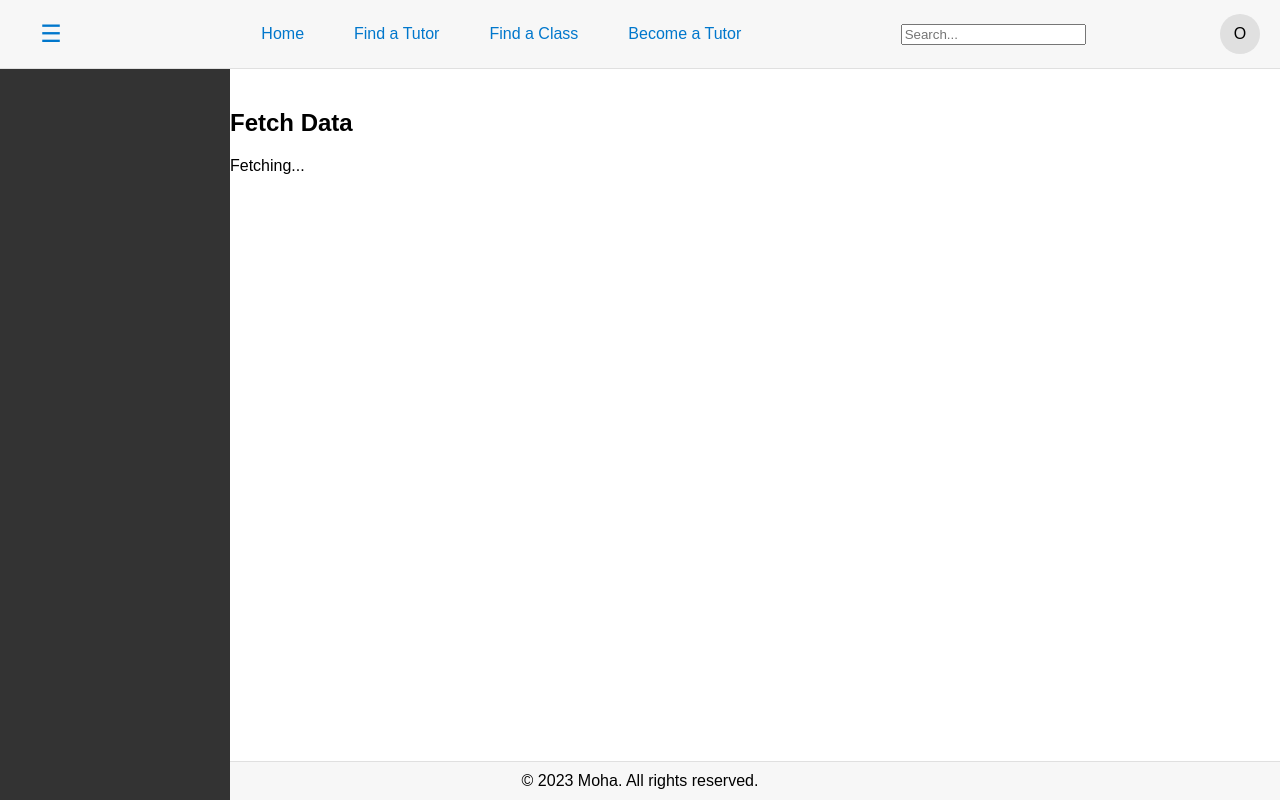
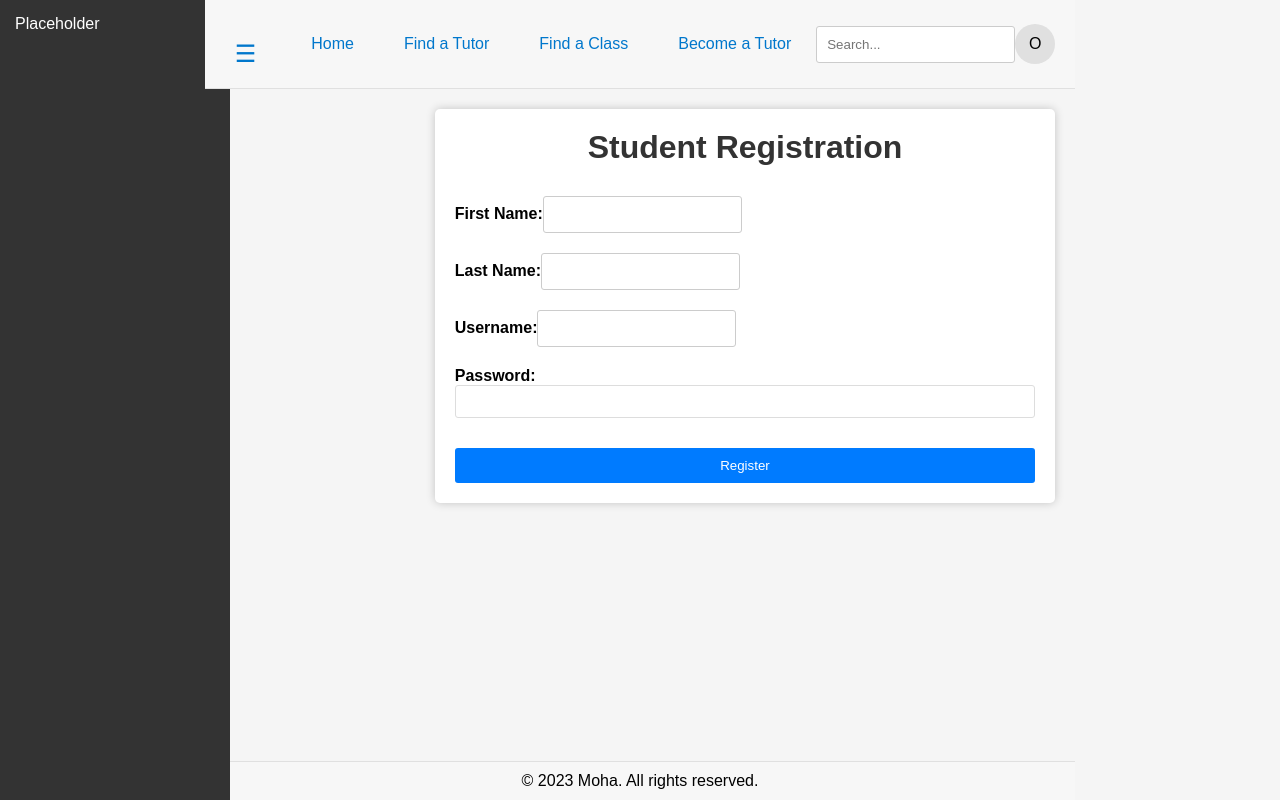
Before and after one commit to metaknightccc/MoHa, a React (Create React App) app in the folder react-app/: page / in a window 1280 px wide. Built offline with nearby package versions, Linux system fonts and the light colour scheme; no server answers.

Commit message:
feat: added test template for student registeration

```diff
--- a/react-app/src/App.js
+++ b/react-app/src/App.js
@@ -3,12 +3,13 @@
 import LoginPage from './LoginPage';
 import FetchData from './FetchData';
 import Template from './Template';
+import RegistrationPage from './RegisterationPage';
 
 function App() {
   return (
     <div className="App">
       <Template>
-        <FetchData/>
+        <RegistrationPage/>
       </Template>
     </div>
   );
--- /dev/null
+++ b/react-app/src/RegisterationPage.css
@@ -0,0 +1,58 @@
+/* Reset default browser styles */
+body, h1, form, label, input, button {
+    margin: 0;
+    padding: 0;
+    border: 0;
+  }
+
+  body {
+    font-family: Arial, sans-serif;
+    background-color: #f5f5f5;
+    display: flex;
+    align-items: center;
+    justify-content: center;
+    height: 100vh;
+  }
+
+  .container {
+    background-color: #fff;
+    padding: 20px;
+    border-radius: 5px;
+    box-shadow: 0 0 10px rgba(0, 0, 0, 0.2);
+  }
+
+  h1 {
+    text-align: center;
+    margin-bottom: 20px;
+    color: #333;
+  }
+
+  form {
+    display: flex;
+    flex-direction: column;
+  }
+
+  label {
+    margin: 10px 0;
+    font-weight: bold;
+  }
+
+  input {
+    padding: 10px;
+    border: 1px solid #ccc;
+    border-radius: 3px;
+  }
+
+  button {
+    margin-top: 20px;
+    padding: 10px;
+    background-color: #007bff;
+    color: #fff;
+    border: none;
+    border-radius: 3px;
+    cursor: pointer;
+  }
+
+  button:hover {
+    background-color: #0056b3;
+  }
--- /dev/null
+++ b/react-app/src/RegisterationPage.js
@@ -0,0 +1,52 @@
+import React, { Component } from 'react';
+import './RegisterationPage.css'
+class StudentRegistrationPage extends Component {
+  constructor() {
+    super();
+    this.state = {
+      username: '',
+      password: '',
+      firstName: '',
+      lastName: '',
+    };
+  }
+
+  handleInputChange = (e) => {
+    this.setState({ [e.target.name]: e.target.value });
+  };
+
+  handleRegistrationSubmit = (e) => {
+    e.preventDefault();
+    // Send a registration request to the server for student registration
+    // Implement your registration request here
+  };
+
+  render() {
+    return (
+      <div className="container">
+        <h1>Student Registration</h1>
+        <form onSubmit={this.handleRegistrationSubmit}>
+          <label>
+            First Name:
+            <input type="text" name="firstName" onChange={this.handleInputChange} />
+          </label>
+          <label>
+            Last Name:
+            <input type="text" name="lastName" onChange={this.handleInputChange} />
+          </label>
+          <label>
+            Username:
+            <input type="text" name="username" onChange={this.handleInputChange} />
+          </label>
+          <label>
+            Password:
+            <input type="password" name="password" onChange={this.handleInputChange} />
+          </label>
+          <button type="submit">Register</button>
+        </form>
+      </div>
+    );
+  }
+}
+
+export default StudentRegistrationPage;
```
Also changed, not shown: 1 other file (tests, documents, lock files or other folders).
